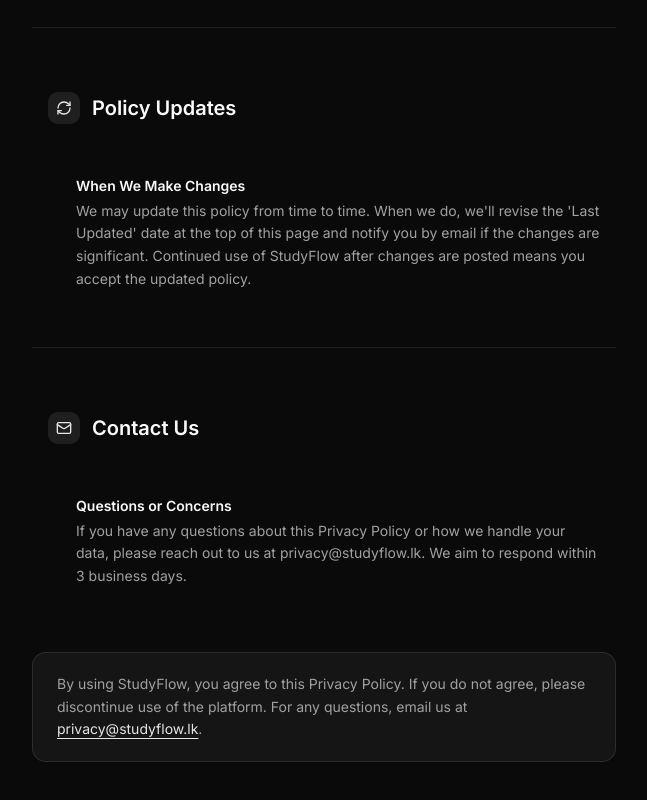
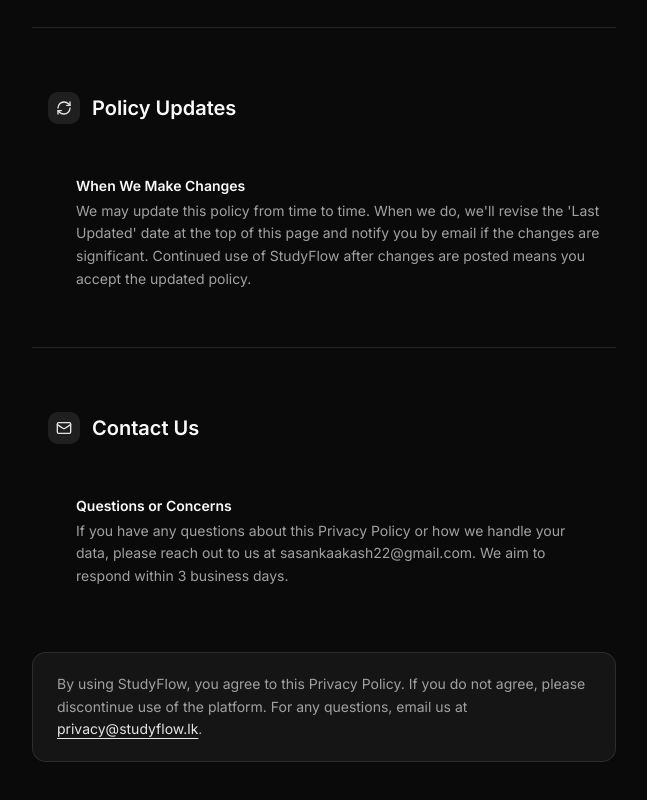
Before and after one commit to SasankaAE/studyflow, a Next.js app: page /privacy in a window 1280 px wide. Shown: the part 3003-3803 px from the top of the page, without its empty margins (448-1095 px from the left). Built offline with nearby package versions, Linux system fonts and the light colour scheme.

Commit message:
fix: update contact email to sasankaakash22@gmail.com across multiple pages

```diff
--- a/app/cookies/page.tsx
+++ b/app/cookies/page.tsx
@@ -220,10 +220,10 @@ export default function CookiePolicyPage() {
                 If you have any questions about how StudyFlow uses cookies,
                 email us at{" "}
                 <a
-                  href="mailto:privacy@studyflow.lk"
+                  href="mailto:sasankaakash22@gmail.com"
                   className="text-primary underline underline-offset-4 hover:opacity-80"
                 >
-                  privacy@studyflow.lk
+                  sasankaakash22@gmail.com
                 </a>
                 . We&apos;ll respond within 2 business days.
               </p>
--- a/app/privacy/page.tsx
+++ b/app/privacy/page.tsx
@@ -139,7 +139,7 @@ const sections = [
     content: [
       {
         subtitle: "Questions or Concerns",
-        text: "If you have any questions about this Privacy Policy or how we handle your data, please reach out to us at privacy@studyflow.lk. We aim to respond within 3 business days.",
+        text: "If you have any questions about this Privacy Policy or how we handle your data, please reach out to us at sasankaakash22@gmail.com. We aim to respond within 3 business days.",
       },
     ],
   },
--- a/app/terms/page.tsx
+++ b/app/terms/page.tsx
@@ -16,7 +16,7 @@ import Link from "next/link";
 
 const LAST_UPDATED = "June 17, 2025";
 const EFFECTIVE_DATE = "June 17, 2025";
-const CONTACT_EMAIL = "support@studyflow.lk";
+const CONTACT_EMAIL = "sasankaakash22@gmail.com";
 const COMPANY_NAME = "StudyFlow";
 
 interface Section {
--- a/components/footer.tsx
+++ b/components/footer.tsx
@@ -1,7 +1,7 @@
 // components/Footer.tsx
 import Link from "next/link"
 import { Button } from "@/components/ui/button"
-import { GitBranch, X, Mail } from "lucide-react"
+import { Mail } from "lucide-react"
 
 const footerLinks = {
   Product: [
@@ -51,27 +51,7 @@ export function Footer() {
             {/* Social Icons */}
             <div className="mt-4 flex gap-1">
               <Button variant="ghost" size="icon" asChild>
-                <Link
-                  href="https://github.com"
-                  target="_blank"
-                  aria-label="GitHub"
-                >
-                  <GitBranch className="h-4 w-4" />
-                </Link>
-              </Button>
-
-              <Button variant="ghost" size="icon" asChild>
-                <Link
-                  href="https://twitter.com"
-                  target="_blank"
-                  aria-label="Twitter"
-                >
-                  <X className="h-4 w-4" />
-                </Link>
-              </Button>
-
-              <Button variant="ghost" size="icon" asChild>
-                <Link href="mailto:support@studyflow.com" aria-label="Email">
+                <Link href="mailto:sasankaakash22@gmail.com" aria-label="Email">
                   <Mail className="h-4 w-4" />
                 </Link>
               </Button>
```
